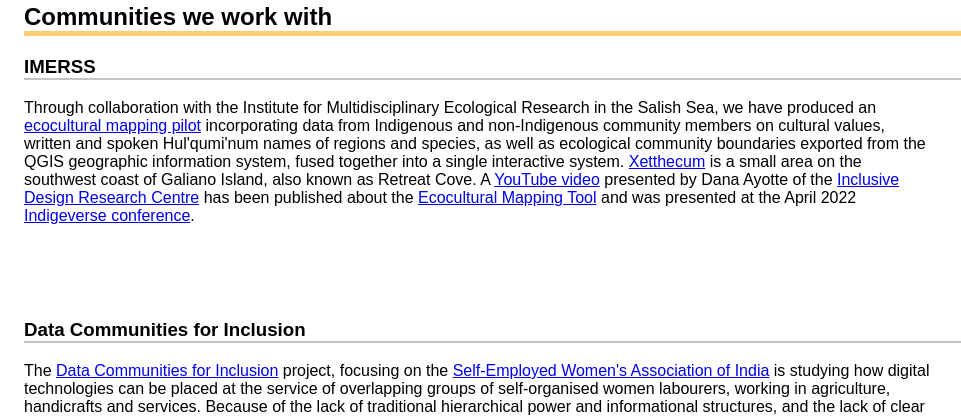
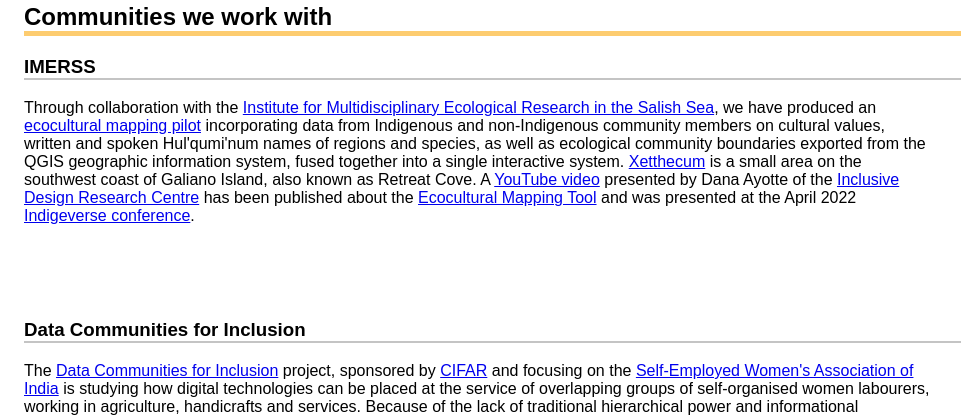
Before and after one commit to amb26/knitting-data-communities, an Eleventy site: page src/index.html in a window 1280 px wide. Shown: the part 1297-1714 px from the top of the page, 0-961 px from the left. Built offline with nearby package versions, Linux system fonts and the light colour scheme; Eleventy itself is replaced by a stand-in of ours; files that its build step writes are made by us from their sources; what markdown-it-attrs would draw is missing.

Commit message:
A few more links

```diff
--- a/src/index.html
+++ b/src/index.html
@@ -115,7 +115,7 @@
         <div class="float">
             <a href="https://imerss.github.io/imerss-bioinfo/Xetthecum.html"><img src="img/Xetthecum.jpg"></a>
         </div>
-        <p>Through collaboration with the Institute for Multidisciplinary Ecological Research in the Salish Sea, we have produced an <a href="https://imerss.org/2019/01/01/ecocultural-mapping-pilot/">ecocultural mapping pilot</a>
+        <p>Through collaboration with the <a href="https://imerss.org/">Institute for Multidisciplinary Ecological Research in the Salish Sea</a>, we have produced an <a href="https://imerss.org/2019/01/01/ecocultural-mapping-pilot/">ecocultural mapping pilot</a>
         incorporating data from Indigenous and non-Indigenous community members on cultural
         values, written and spoken Hul'qumi'num names of regions and species, as well as ecological community boundaries exported
         from the QGIS geographic information system, fused together into a single interactive system.
@@ -130,8 +130,7 @@
         </div>
 
 The <a href="https://cifar.ca/ai/ai-and-society/cifar-solution-networks/data-communities-for-inclusion/">
-Data Communities for Inclusion</a> project, focusing on the <a href="https://www.sewa.org/">Self-Employed Women's Association of India</a> is studying how
-digital technologies can be placed at the service of overlapping groups of self-organised women labourers, working in agriculture, handicrafts and services. Because of the lack of traditional hierarchical power and informational structures, and the lack of clear distinctions between the outsides and insides of groups, unique issues are raised around data ownership, responsibility and workflow.
+Data Communities for Inclusion</a> project, sponsored by <a href="https://cifar.ca/">CIFAR</a> and focusing on the <a href="https://www.sewa.org/">Self-Employed Women's Association of India</a> is studying how digital technologies can be placed at the service of overlapping groups of self-organised women labourers, working in agriculture, handicrafts and services. Because of the lack of traditional hierarchical power and informational structures, and the lack of clear distinctions between the outsides and insides of groups, unique issues are raised around data ownership, responsibility and workflow.
 
 <h3>WeCount</h3>
         <div class="float">
```
Also changed, not shown: docs/index.html (+2 -3 lines).
